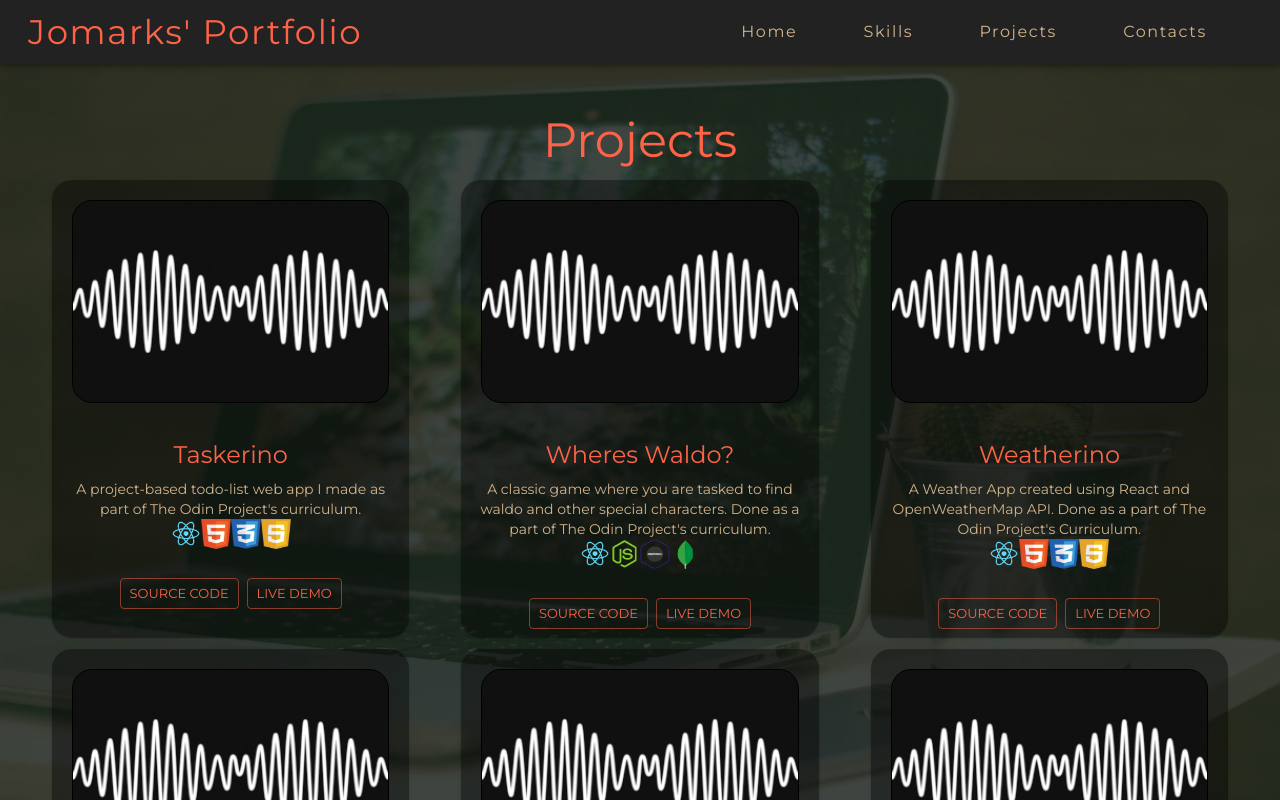
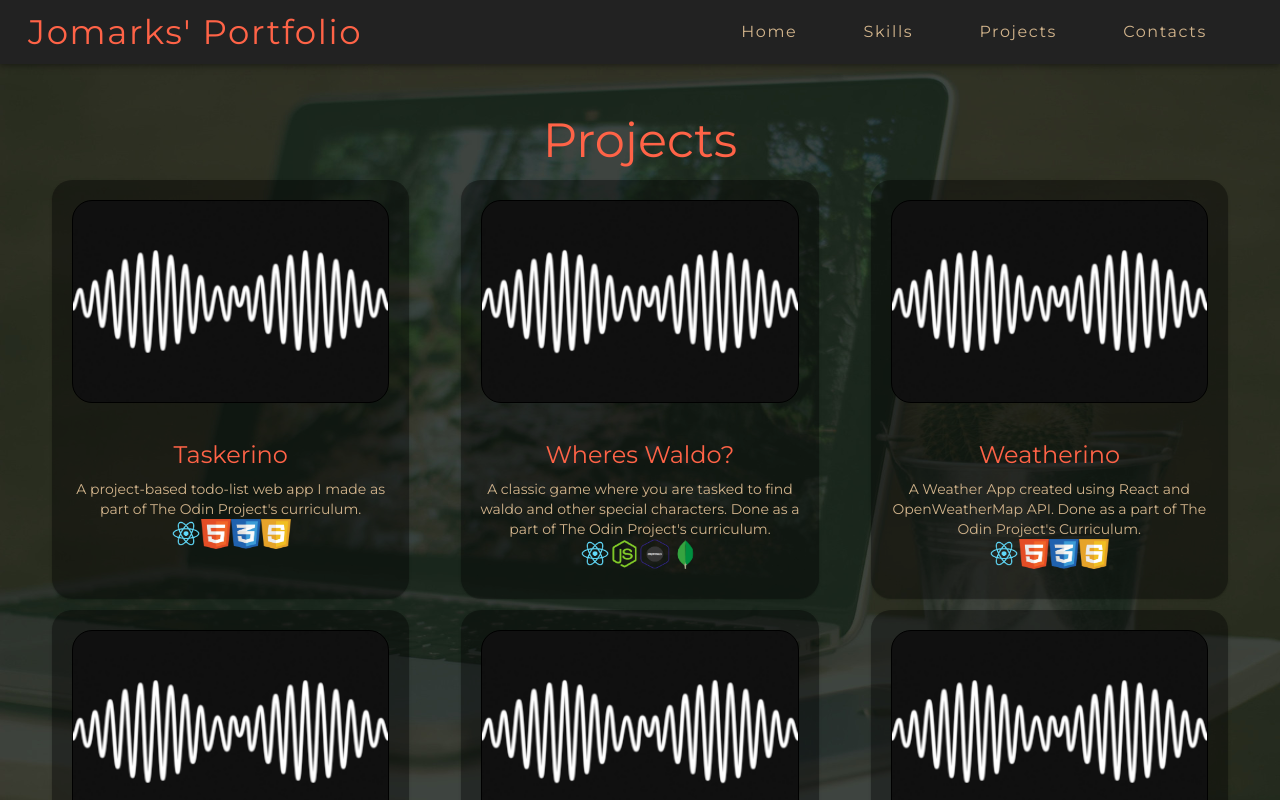
Before and after one commit to Jomark031497/jomark-portfolio, a React (Create React App) app: page /jomark-portfolio/portfolio in a window 1280 px wide. Shown: the top 800 px of the page. Built offline with nearby package versions, Linux system fonts and the light colour scheme.

Commit message:
removed buttons

```diff
--- a/src/components/Portfolio.js
+++ b/src/components/Portfolio.js
@@ -155,14 +155,14 @@ const Portfolio = () => {
                   </div>
                 </CardContent>
 
-                <CardActions className={classes.cardButtons}>
+                {/* <CardActions className={classes.cardButtons}>
                   <Button size="small" color="primary" variant="outlined">
                     Source Code
                   </Button>
                   <Button size="small" color="primary" variant="outlined">
                     Live Demo
                   </Button>
-                </CardActions>
+                </CardActions> */}
               </Card>
             </Grid>
           ))}
```
